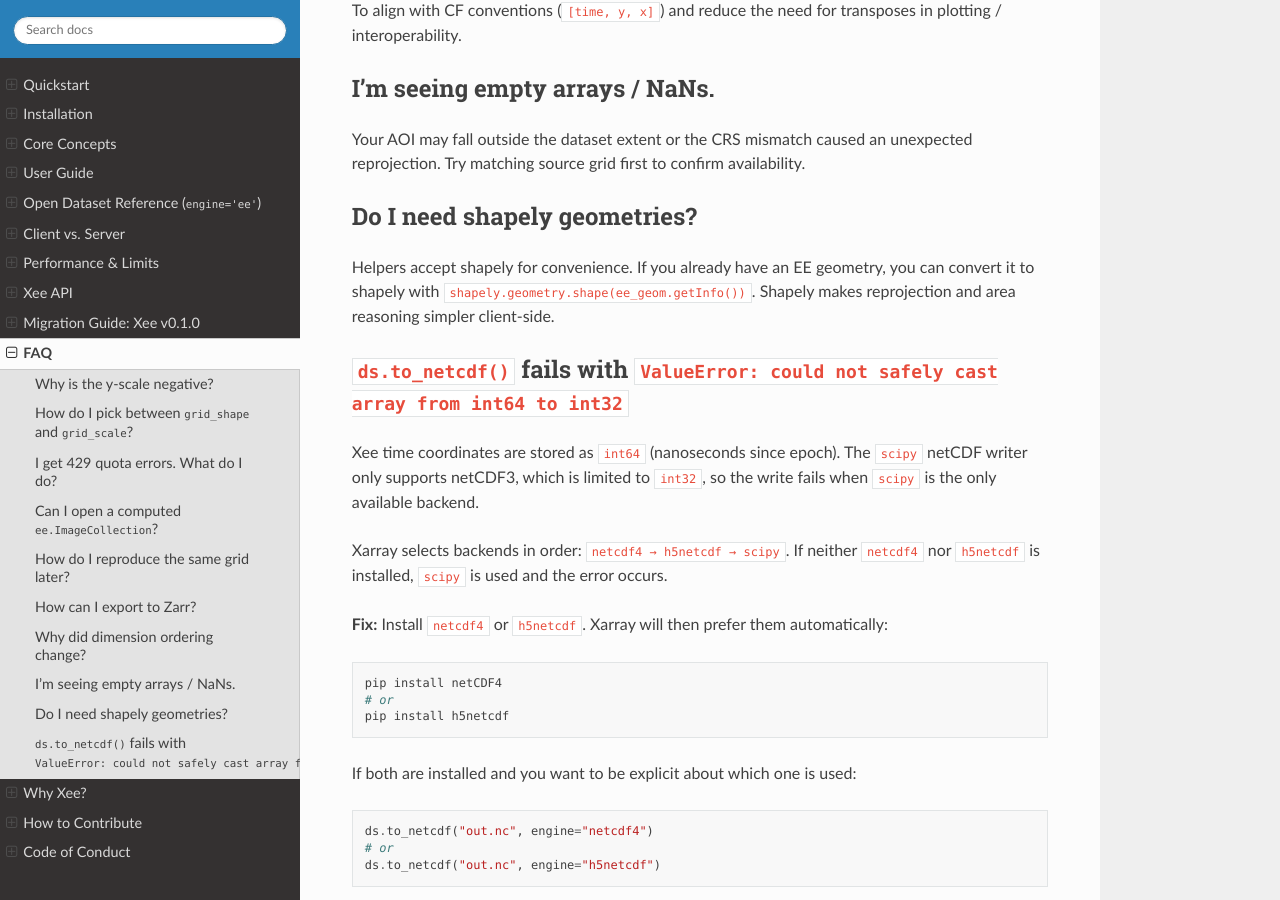
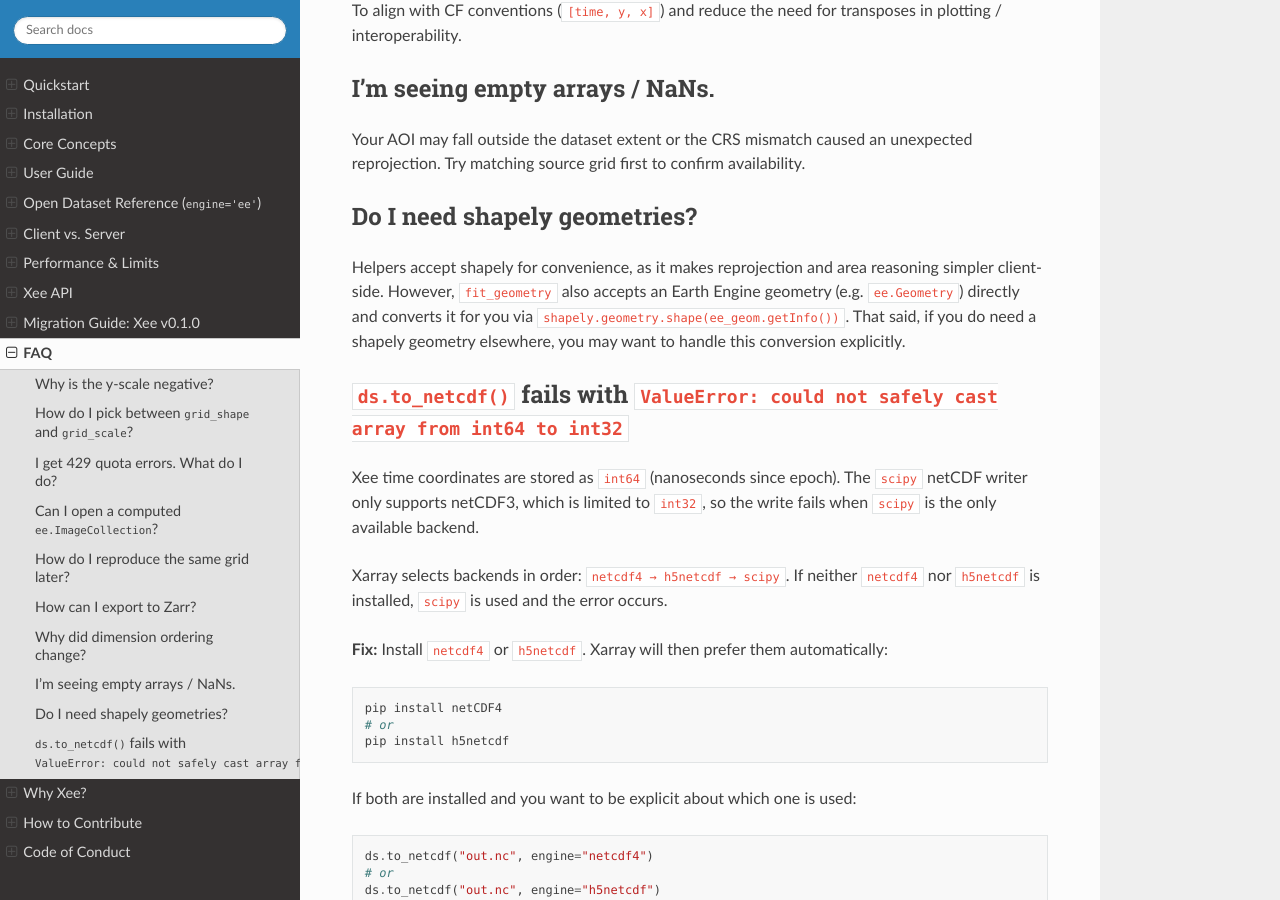
Before and after one commit to google/Xee, a Sphinx documentation site: the page built from docs/faq.md, in a window 1280 px wide and 900 px high, scrolled down 1015 px. Built offline with Sphinx 7.4.7 and the Read the Docs theme 3.1.0, drawn with Linux system fonts in a browser that asks for light colours; the version number could not be read and is left out.

Commit message:
docs: update faq.md

```diff
--- a/docs/faq.md
+++ b/docs/faq.md
@@ -29,7 +29,7 @@ To align with CF conventions (`[time, y, x]`) and reduce the need for transposes
 Your AOI may fall outside the dataset extent or the CRS mismatch caused an unexpected reprojection. Try matching source grid first to confirm availability.
 
 ## Do I need shapely geometries?
-Helpers accept shapely for convenience. If you already have an EE geometry, you can convert it to shapely with `shapely.geometry.shape(ee_geom.getInfo())`. Shapely makes reprojection and area reasoning simpler client-side.
+Helpers accept shapely for convenience, as it makes reprojection and area reasoning simpler client-side. However, `fit_geometry` also accepts an Earth Engine geometry (e.g. `ee.Geometry`) directly and converts it for you via `shapely.geometry.shape(ee_geom.getInfo())`. That said, if you do need a shapely geometry elsewhere, you may want to handle this conversion explicitly.
 
 ## `ds.to_netcdf()` fails with `ValueError: could not safely cast array from int64 to int32`
 Xee time coordinates are stored as `int64` (nanoseconds since epoch). The `scipy` netCDF writer only supports netCDF3, which is limited to `int32`, so the write fails when `scipy` is the only available backend.
```
